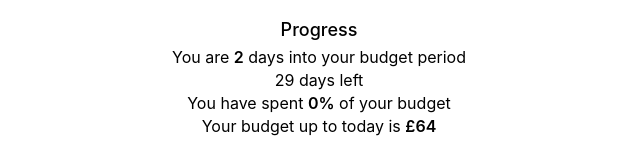
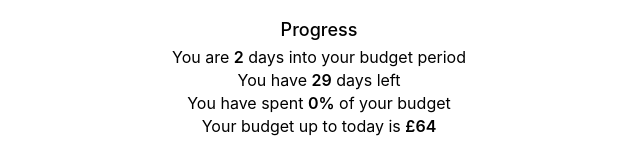
Before and after one commit to magerags/budget-tracker, a Next.js app: page / in a window 1280 px wide. Shown: the part 639-799 px from the top of the page, without its empty margins (321-961 px from the left). Built offline with nearby package versions, Linux system fonts and the light colour scheme.

Commit message:
bolding days left

```diff
--- a/pages/index.jsx
+++ b/pages/index.jsx
@@ -232,7 +232,9 @@ export default function Home() {
           <Description>
             You are <Bold>{daysPast}</Bold> days into your budget period
           </Description>
-          <Description>{daysLeft} days left</Description>
+          <Description>
+            You have <Bold>{daysLeft}</Bold> days left
+          </Description>
           <Description>
             You have spent <Bold>{percentageSpend}%</Bold> of your budget
           </Description>
```
